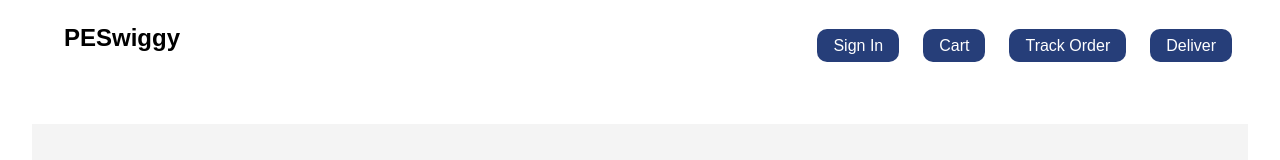
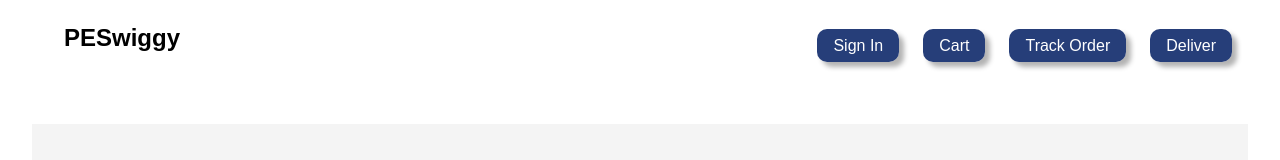
Before and after one commit to MJenius/PESwiggy, a React (Create React App) app: page / in a window 1280 px wide. Shown: the top 160 px of the page. Built offline with nearby package versions, Linux system fonts and the light colour scheme.

Commit message:
added button shadows in navbar

```diff
--- a/src/styles/Navbar.css
+++ b/src/styles/Navbar.css
@@ -32,10 +32,10 @@
   border-radius: 10px; /* Ensures oval shape */
   line-height: 1.5; /* Ensures consistent height */
   white-space: nowrap; /* Prevents text wrap */
+  box-shadow: 5px 5px 5px rgba(0, 0, 0, 0.3); /* Adding text shadow */
 }
 
 .navbar ul li a:hover {
   text-decoration: underline;
-  background-color: #fc8019
-  ;
+  background-color: #fc8019;
 }
```
